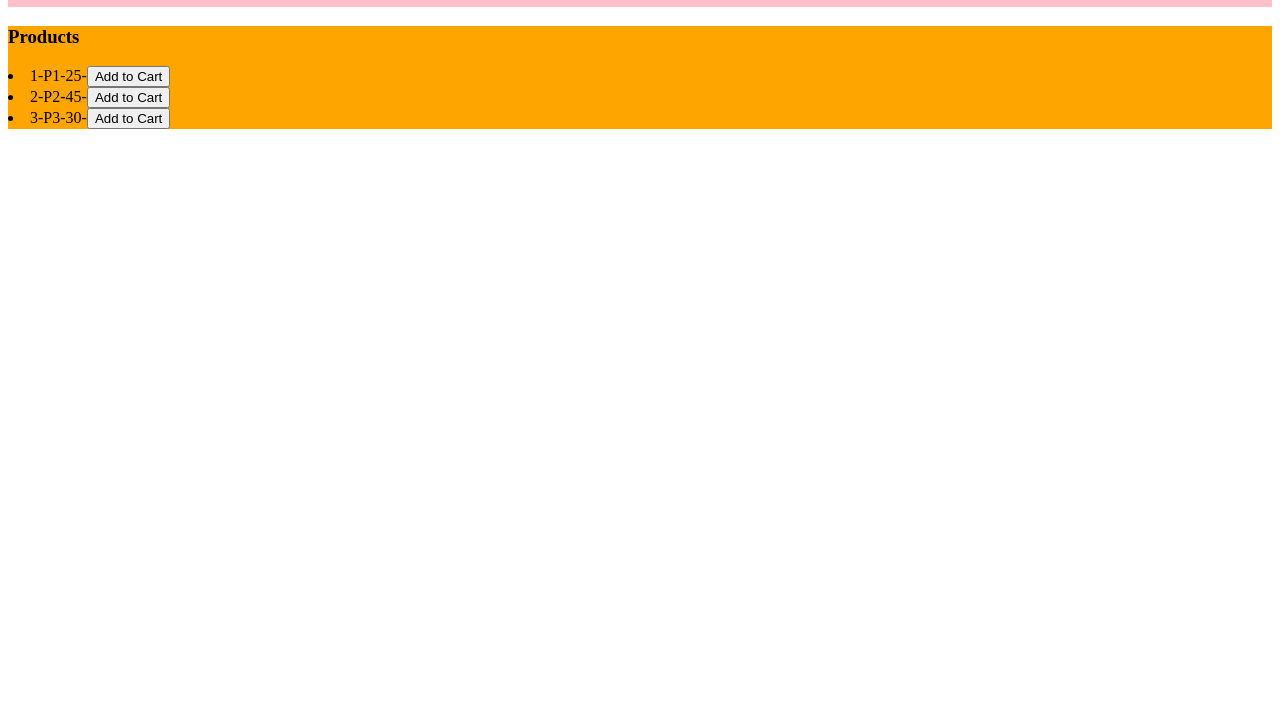
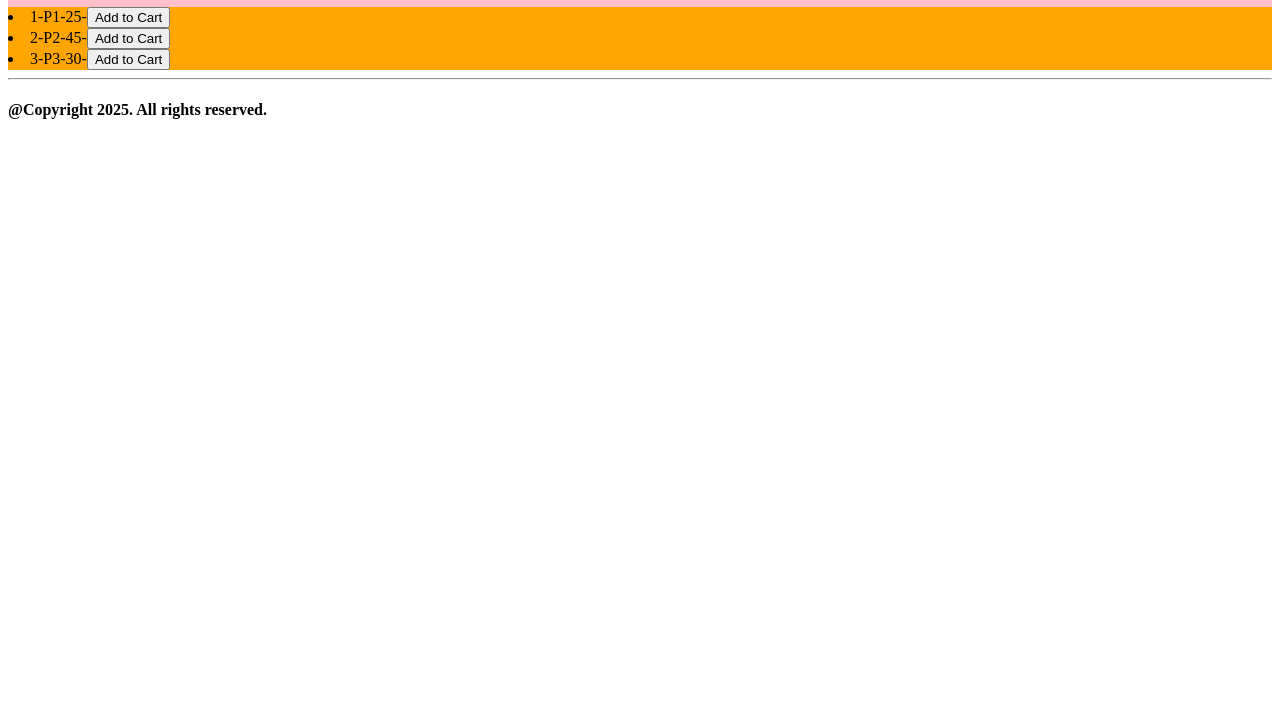
Before and after one commit to saiasrith75/mystore, a plain HTML site: page index.html in a window 1280 px wide. Shown: the part 81-800 px from the top of the page. Drawn offline with Linux system fonts and the light colour scheme.

Commit message:
Update index.html

```diff
--- a/index.html
+++ b/index.html
@@ -15,7 +15,6 @@
       </div>
 
       <div class="productBlock">
-        <h3>Products</h3>
         <div id="divProducts"></div>
       </div>
 
@@ -26,5 +25,7 @@
         <button onclick="hideCart()">Close</button>
       </div>
     </div>
+    <hr>
+    <h4>@Copyright 2025. All rights reserved.</h4>
   </body>
 </html>
```
